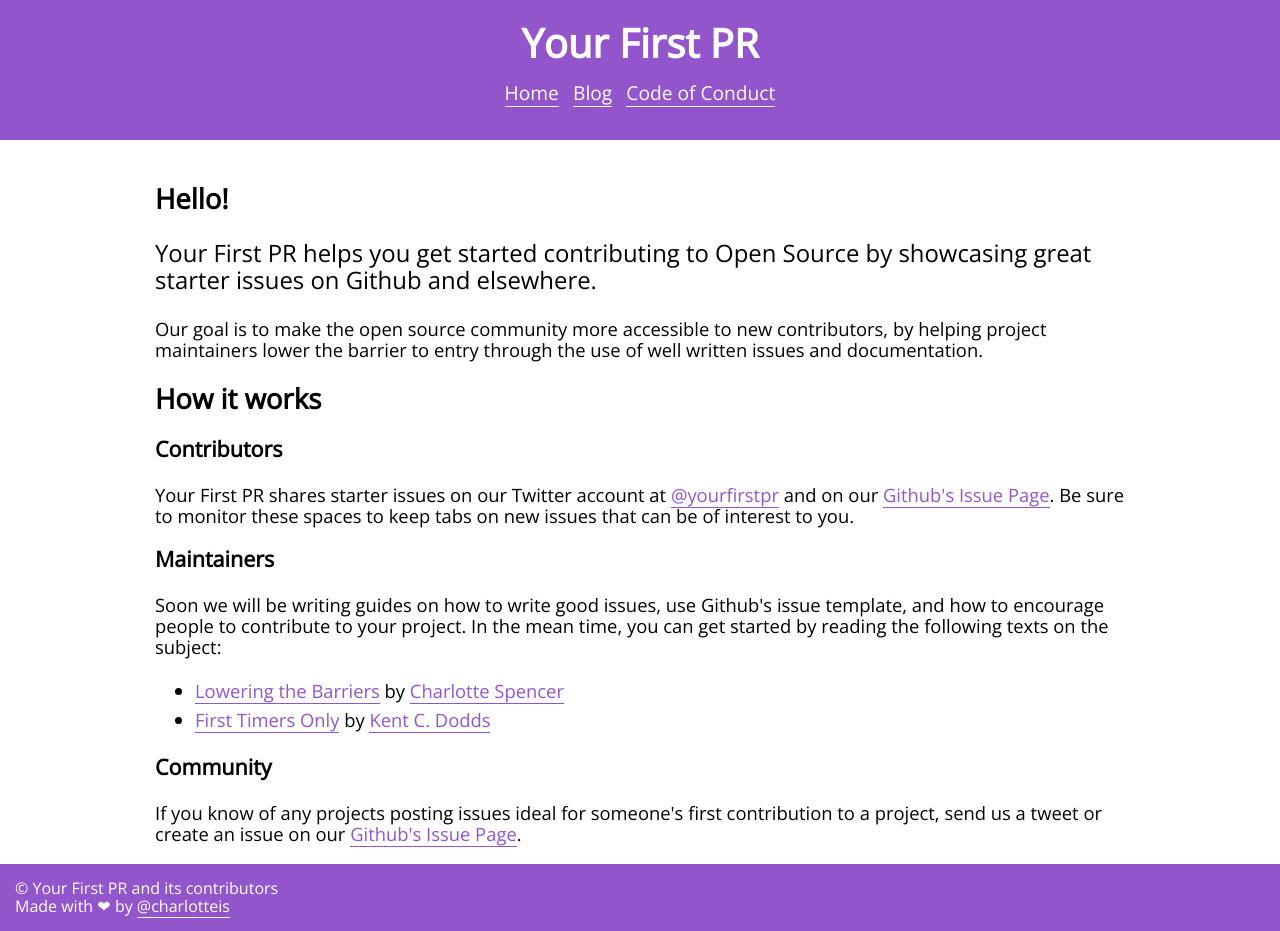
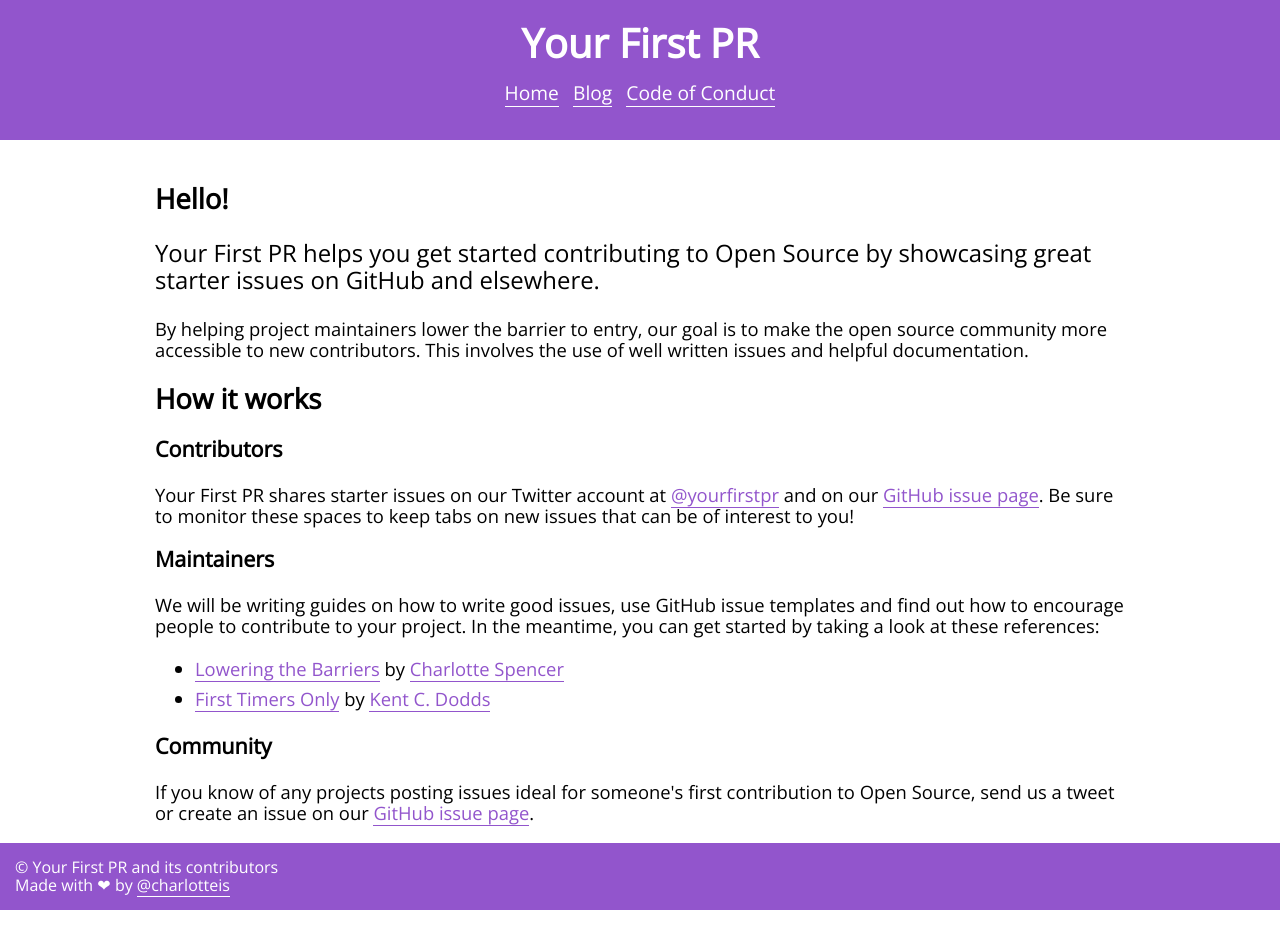
Before and after one commit to yourfirstpr/yourfirstpr.github.io, a Jekyll site: the page built from index.html, in a window 1280 px wide. Built offline with Jekyll 4.4.1, drawn with Linux system fonts in a browser that asks for light colours; nearby versions of some CDN libraries; after the commit the page ends 910 px from its top, so only the background shows below that.

Commit message:
Updating index with minor revisions
Hope these are okay!

```diff
--- a/index.html
+++ b/index.html
@@ -6,25 +6,25 @@
     <h2>Hello!</h2>
     <p id='headline'>
       Your First PR helps you get started contributing to Open Source by showcasing
-      great starter issues on Github and elsewhere.
+      great starter issues on GitHub and elsewhere.
     </p>
     <p>
-      Our goal is to make the open source community more accessible to new contributors, by
-      helping project maintainers lower the barrier
-      to entry through the use of well written issues and documentation.
+      By helping project maintainers lower the barrier
+      to entry, our goal is to make the open source community more accessible to new contributors.
+      This involves the use of well written issues and helpful documentation.
     </p>
     <h2>How it works</h2>
     <h3>Contributors</h3>
     <p>
       Your First PR shares starter issues on our Twitter account at <a href='https://twitter.com/yourfirstpr'>@yourfirstpr</a>
-      and on our <a href='https://github.com/yourfirstpr/yourfirstpr.github.io/issues'>Github's Issue Page</a>.
-      Be sure to monitor these spaces to keep tabs on new issues that can be of interest to you.
+      and on our <a href='https://github.com/yourfirstpr/yourfirstpr.github.io/issues'>GitHub issue page</a>.
+      Be sure to monitor these spaces to keep tabs on new issues that can be of interest to you!
     </p>
     <h3>Maintainers</h3>
     <p>
-      Soon we will be writing guides on how to write good issues, use Github's issue template, and
-      how to encourage people to contribute to your project. In the mean time,
-      you can get started by reading the following texts on the subject:
+      We will be writing guides on how to write good issues, use GitHub issue templates and
+      find out how to encourage people to contribute to your project. In the meantime,
+      you can get started by taking a look at these references:
       <ul>
         <li><a href='https://the-pastry-box-project.net/charlotte-spencer/2015-september-16'>Lowering the Barriers</a> by <a href='https://twitter.com/charlotteis'>Charlotte Spencer</a></li>
         <li><a href='https://medium.com/@kentcdodds/first-timers-only-78281ea47455'>First Timers Only</a> by <a href='https://twitter.com/kentcdodds'>Kent C. Dodds</a></li>
@@ -32,6 +32,6 @@
     </p>
     <h3>Community</h3>
       If you know of any projects posting issues ideal for someone's first contribution
-      to a project, send us a tweet or create an issue on our
-      <a href='https://github.com/yourfirstpr/yourfirstpr.github.io/issues'>Github's Issue Page</a>.
+      to Open Source, send us a tweet or create an issue on our
+      <a href='https://github.com/yourfirstpr/yourfirstpr.github.io/issues'>GitHub issue page</a>.
   </section>
```
